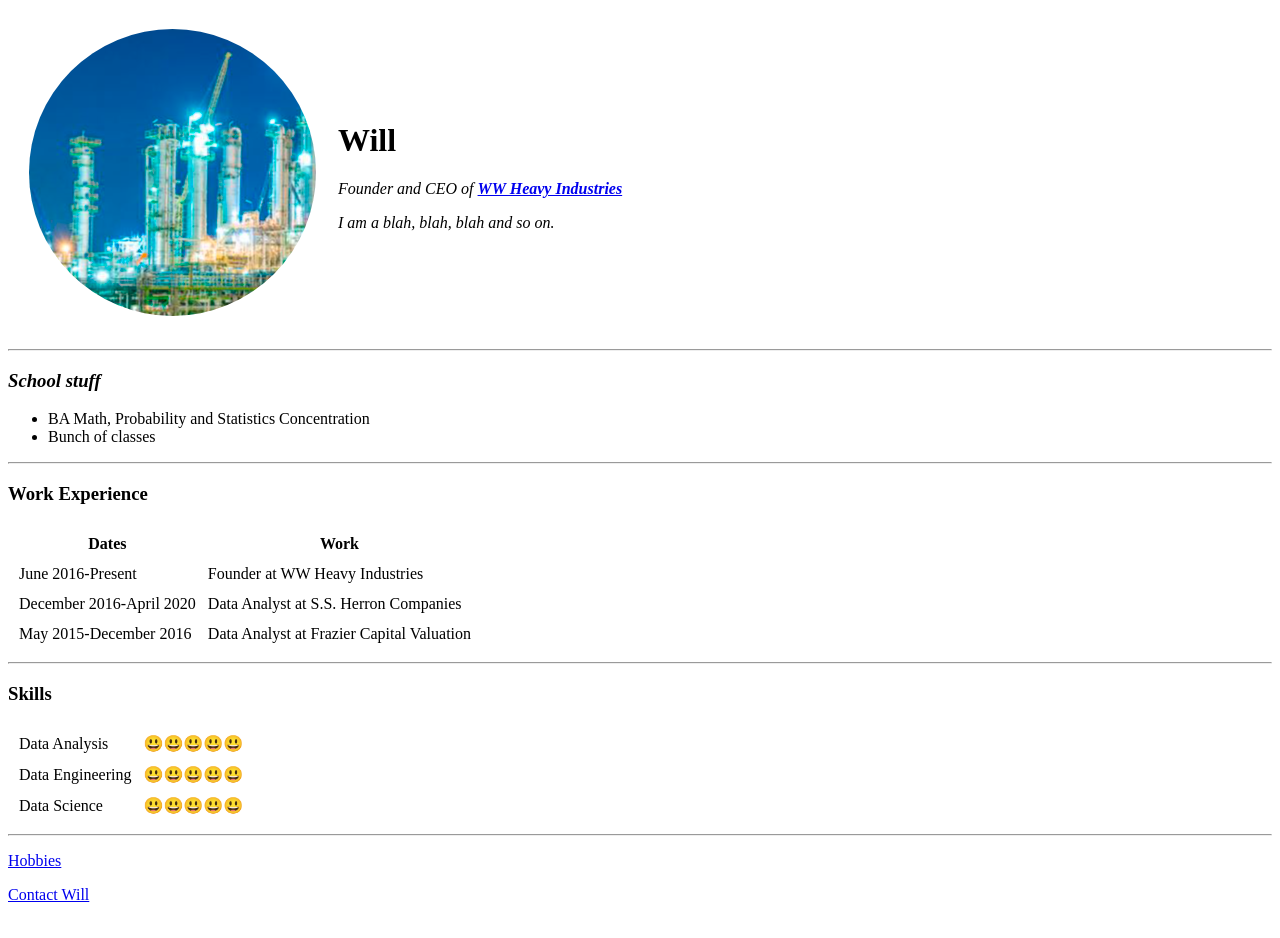
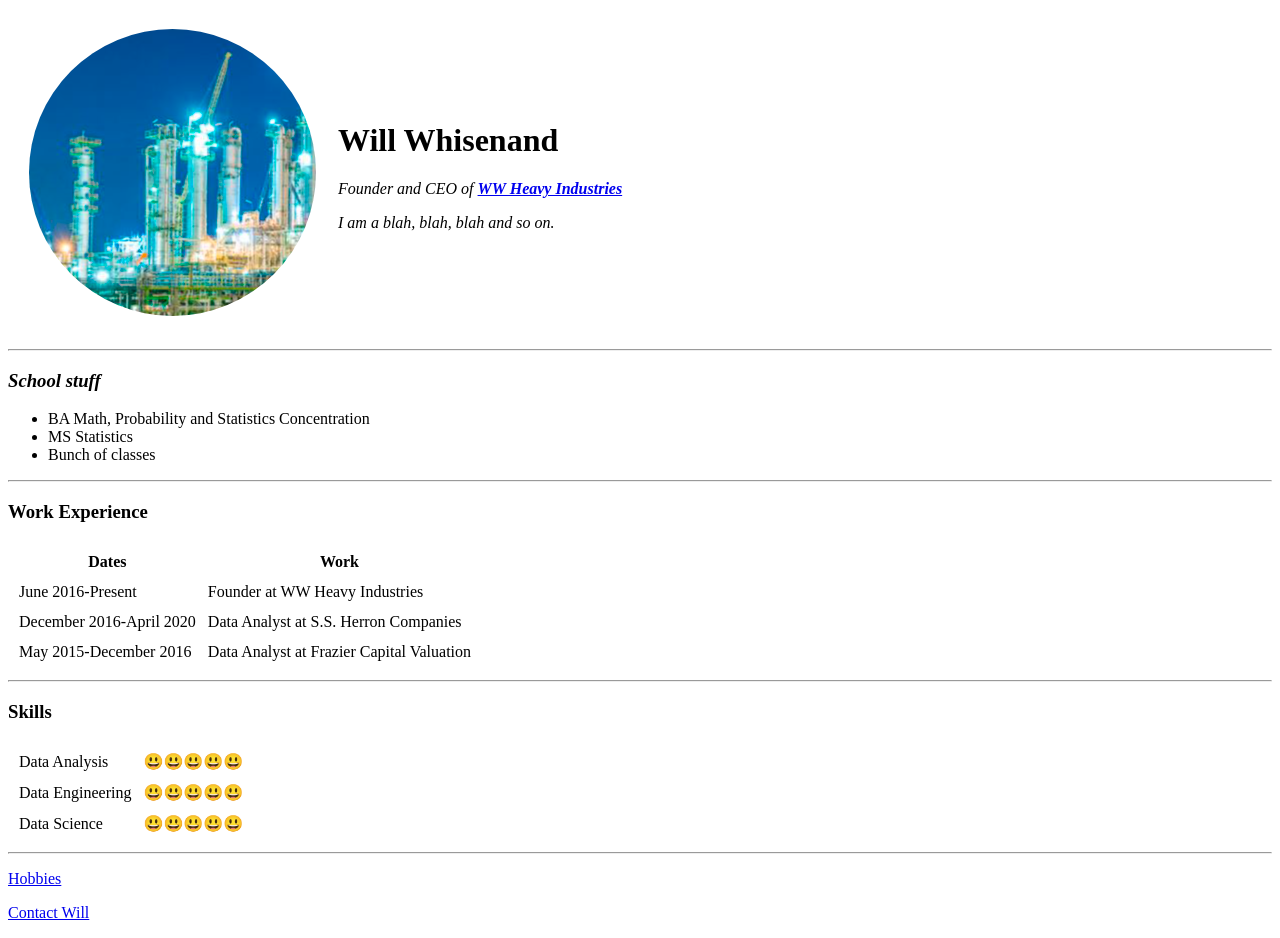
Before and after one commit to willw233/cv, a plain HTML site: page index.html in a window 1280 px wide. Drawn offline with Linux system fonts and the light colour scheme.

Commit message:
Update 11/30/2020

```diff
--- a/index.html
+++ b/index.html
@@ -4,13 +4,14 @@
   <meta charset="UTF-8">
   <meta name="viewport" content="width=device-width, initial-scale=1.0">
   <title>Will's Personal Site</title>
+  <link rel="stylesheet" href="css/styles.css">
 </head>
 <body>
   <table cellspacing="20">
     <tr>
       <td><img src="circle-cropped.png" alt="heavy industry picture"></td>
       <td>
-        <h1>Will</h1>
+        <h1>Will Whisenand</h1>
         <p><em>Founder and CEO of <strong><a href="https://wwheavyindustries.com">WW Heavy Industries</a></strong></em></p>
         <p><em>I am a blah, blah, blah and so on.</em></p>
       </td>
@@ -20,6 +21,7 @@
   <h3><em>School stuff</em></h3>
   <ul>
     <li>BA Math, Probability and Statistics Concentration</li>
+    <li>MS Statistics</li>
     <li>Bunch of classes</li>
   </ul>
   <hr>
```
